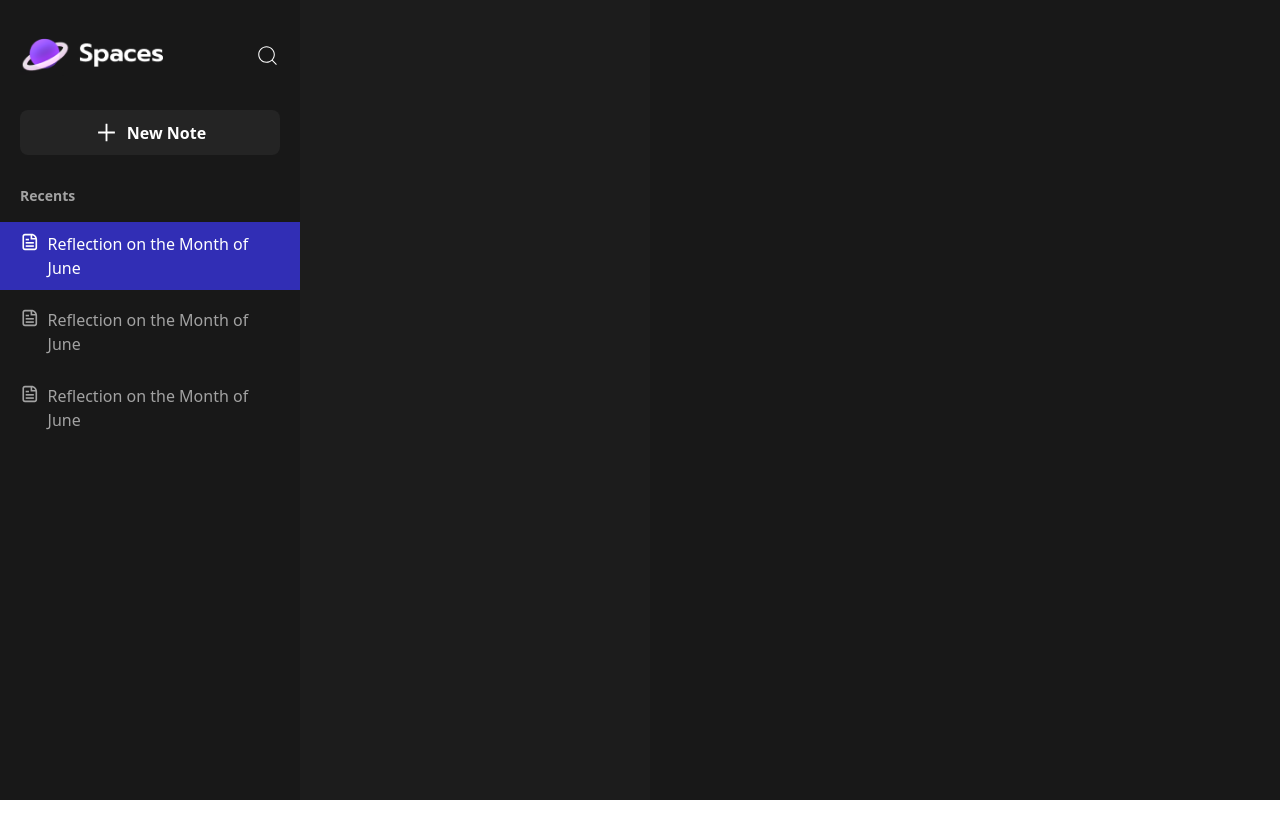
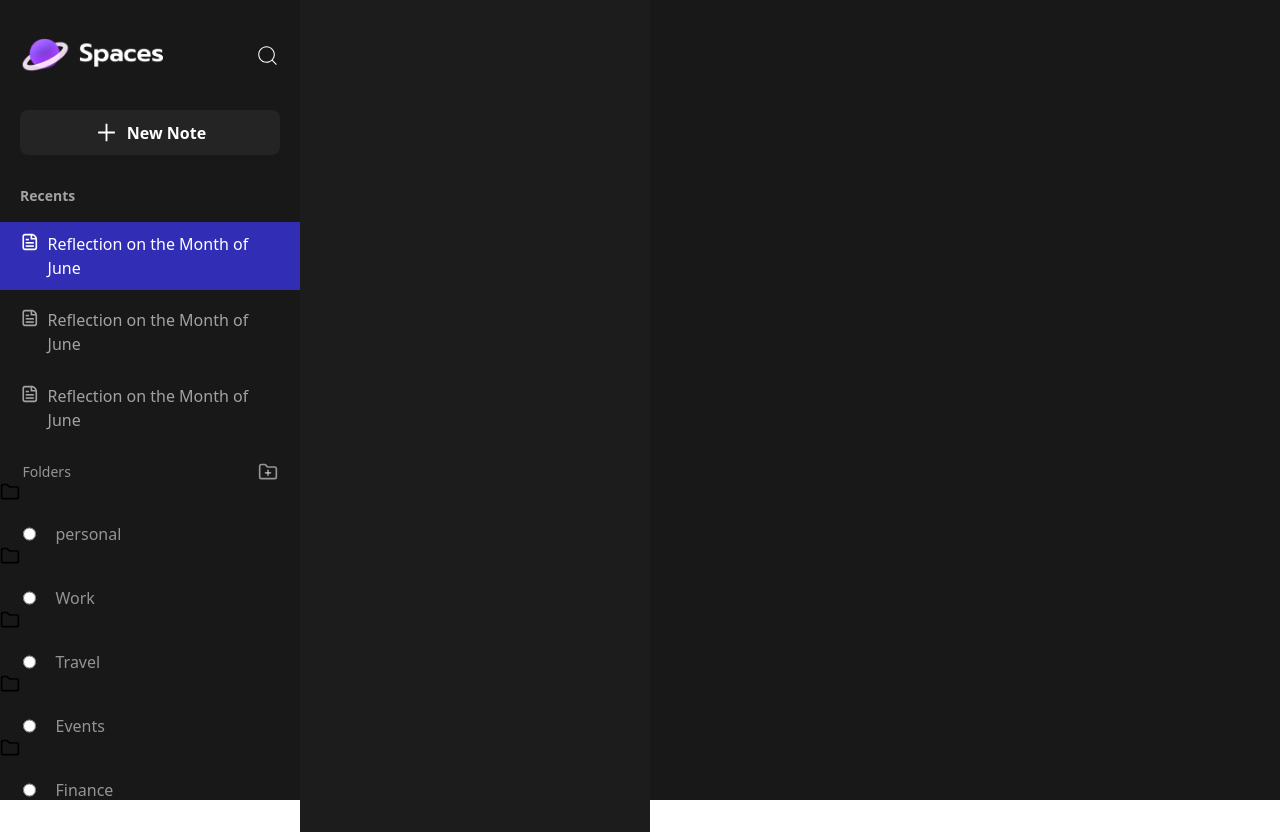
Before and after one commit to abitechcoder/spaces-note-app, a React (Vite) app in the folder frontend/: page /dashboard in a window 1280 px wide. Before the commit the page ends 800 px from the top, so only its background shows below. Built offline with nearby package versions, Linux system fonts and the light colour scheme; a web font is replaced by a local one.

Commit message:
front end category

```diff
--- /dev/null
+++ b/frontend/src/components/folder_category/CategoryComponent.jsx
@@ -0,0 +1,41 @@
+import { useState } from "react";
+import { LuFolder, LuFolderOpen } from "react-icons/lu";
+
+const CategoryComponent = ({ Category, Id }) => {
+	// const [isSelected, setIsSelected] = useState(false);
+	const [category, setCategory] = useState("");
+	const OnchangeHandler = (e) => {
+		setCategory(e.target.value);
+	};
+	console.log(category);
+	// const toggle = () => {
+	// 	setIsSelected((prev) => !prev);
+	// };
+	return (
+		<label
+			htmlFor={Id}
+			className="flex gap-5 text-gray-200/60 w-[85%] m-auto mt-5 cursor-pointer relative"
+		>
+			<input
+				type="radio"
+				id={Id}
+				name="category"
+				value={Category}
+				onChange={OnchangeHandler}
+				className="text-base "
+			/>
+			{Category}
+		</label>
+	);
+};
+
+export default CategoryComponent;
+
+{
+	/* <div className="" >
+<LuFolder size={20} />
+</div>
+<div className="hidden">
+<LuFolderOpen size={20} />
+</div> */
+}
--- /dev/null
+++ b/frontend/src/components/folder_category/CategoryComponentList.jsx
@@ -0,0 +1,25 @@
+import { Fragment, useState } from "react";
+import { categoryList } from "../../util/folderCategoryList";
+import CategoryComponent from "./CategoryComponent.jsx";
+import { LuFolder, LuFolderOpen } from "react-icons/lu";
+
+const CategoryComponentList = () => {
+	// const [category,setCategory]=useState("")
+
+	const renderCategoryList = categoryList.map((list) => {
+		return (
+			<Fragment key={list.id}>
+				<div id={list.category} className="">
+					<LuFolder size={20} />
+				</div>
+				<div className="hidden">
+					<LuFolderOpen size={20} />
+				</div>
+				<CategoryComponent Category={list.category} Id={list.id} />
+			</Fragment>
+		);
+	});
+	return <div>{renderCategoryList}</div>;
+};
+
+export default CategoryComponentList;
--- /dev/null
+++ b/frontend/src/components/folder_category/index.js
@@ -0,0 +1,3 @@
+import CategoryComponent from "./CategoryComponent"
+import CategoryComponentList from "./CategoryComponentList"
+export {CategoryComponent,CategoryComponentList}
--- a/frontend/src/pages/Dashboard.jsx
+++ b/frontend/src/pages/Dashboard.jsx
@@ -1,8 +1,9 @@
-import React from "react";
 import { LogoWhite } from "../assets";
 import { CiSearch } from "react-icons/ci";
 import { AiOutlinePlus } from "react-icons/ai";
-import {CgFileDocument} from "react-icons/cg"
+import { LuFolderPlus } from "react-icons/lu";
+import { CgFileDocument } from "react-icons/cg";
+import {CategoryComponentList } from "../components/folder_category";
 
 function Dashboard() {
 	return (
@@ -15,27 +16,47 @@ function Dashboard() {
 					</div>
 					<button className="mt-[30px] w-full p-[10px] rounded-lg bg-[#ffffff] bg-opacity-5 text-white flex justify-center items-center gap-2">
 						<AiOutlinePlus className="inline-block" size={25} />
-            <p className="font-bold font-sans">New Note</p>
+						<p className="font-sans font-bold">New Note</p>
 					</button>
 				</div>
 
 				<div className="pt-[30px] grid gap-4">
-          <h5 className="px-[20px] text-[14px] font-semibold font-sans text-white text-opacity-60">Recents</h5>
+					<h5 className="px-[20px] text-[14px] font-semibold font-sans text-white text-opacity-60">
+						Recents
+					</h5>
 					<div className="grid gap-2">
 						<div className="px-[20px] py-[10px] flex gap-2 bg-[#312EB5]">
-              <CgFileDocument size={20} color="#ffffff" opacity={1}/>
+							<CgFileDocument size={20} color="#ffffff" opacity={1} />
 							<p className="text-white">Reflection on the Month of June</p>
 						</div>
 						<div className="px-[20px] py-[10px] flex gap-2">
-              <CgFileDocument size={20} color="#ffffff" opacity={0.6}/>
-              <p className="text-white text-opacity-60">Reflection on the Month of June</p>
+							<CgFileDocument size={20} color="#ffffff" opacity={0.6} />
+							<p className="text-white text-opacity-60">
+								Reflection on the Month of June
+							</p>
 						</div>
 						<div className="px-[20px] py-[10px] flex gap-2">
-              <CgFileDocument size={20} color="#ffffff" opacity={0.6}/>
-              <p className="text-white text-opacity-60">Reflection on the Month of June</p>
+							<CgFileDocument size={20} color="#ffffff" opacity={0.6} />
+							<p className="text-white text-opacity-60">
+								Reflection on the Month of June
+							</p>
 						</div>
 					</div>
 				</div>
+				{/* Folder category section starts here*/}
+				<div className="mt-5">
+					{/* header */}
+					<div className="flex justify-between text-white w-[85%] m-auto">
+						<h2 className="text-sm text-gray-200/60">Folders</h2>
+						<div className="cursor-pointer text-gray-200/60">
+							<LuFolderPlus size={20} />
+						</div>
+					</div>
+					<div>
+						<CategoryComponentList />
+					</div>
+				</div>
+				{/* Folder category section ends here*/}
 			</div>
 			<div className="bg-[#1c1c1c]"></div>
 			<div></div>
--- /dev/null
+++ b/frontend/src/util/folderCategoryList.js
@@ -0,0 +1,22 @@
+export const categoryList=[{
+    id:"1",
+    category:"personal"
+},
+{
+    id:"2",
+    category:"Work"
+},
+{
+    id:"3",
+    category:"Travel"
+},
+{
+    id:"4",
+    category:"Events"
+},
+{
+    id:"5",
+    category:"Finance"
+},
+
+]
```
Also changed, not shown: 2 other files (tests, documents, lock files or other folders). Lines whose indentation alone changed are shown as unchanged.
